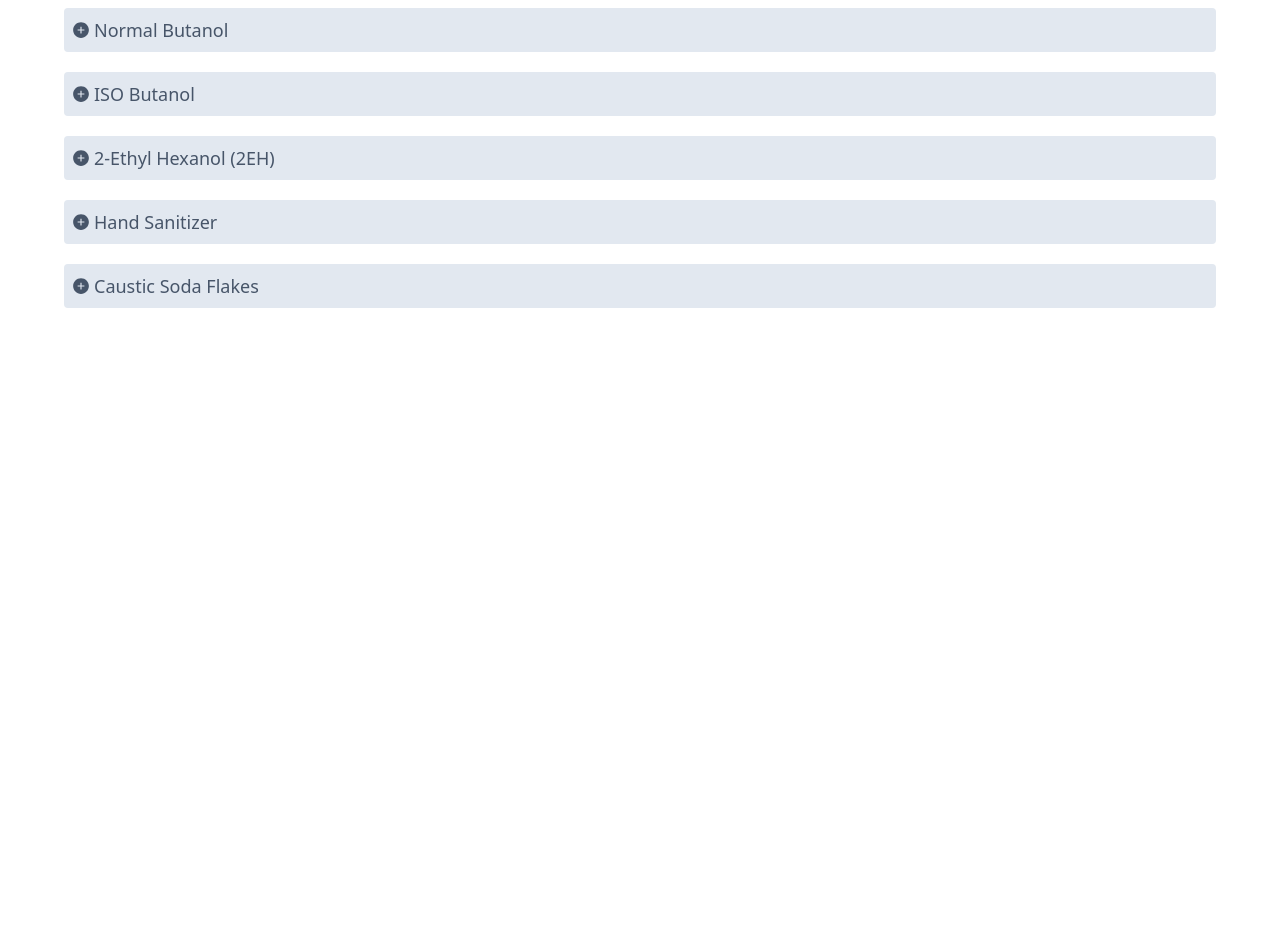
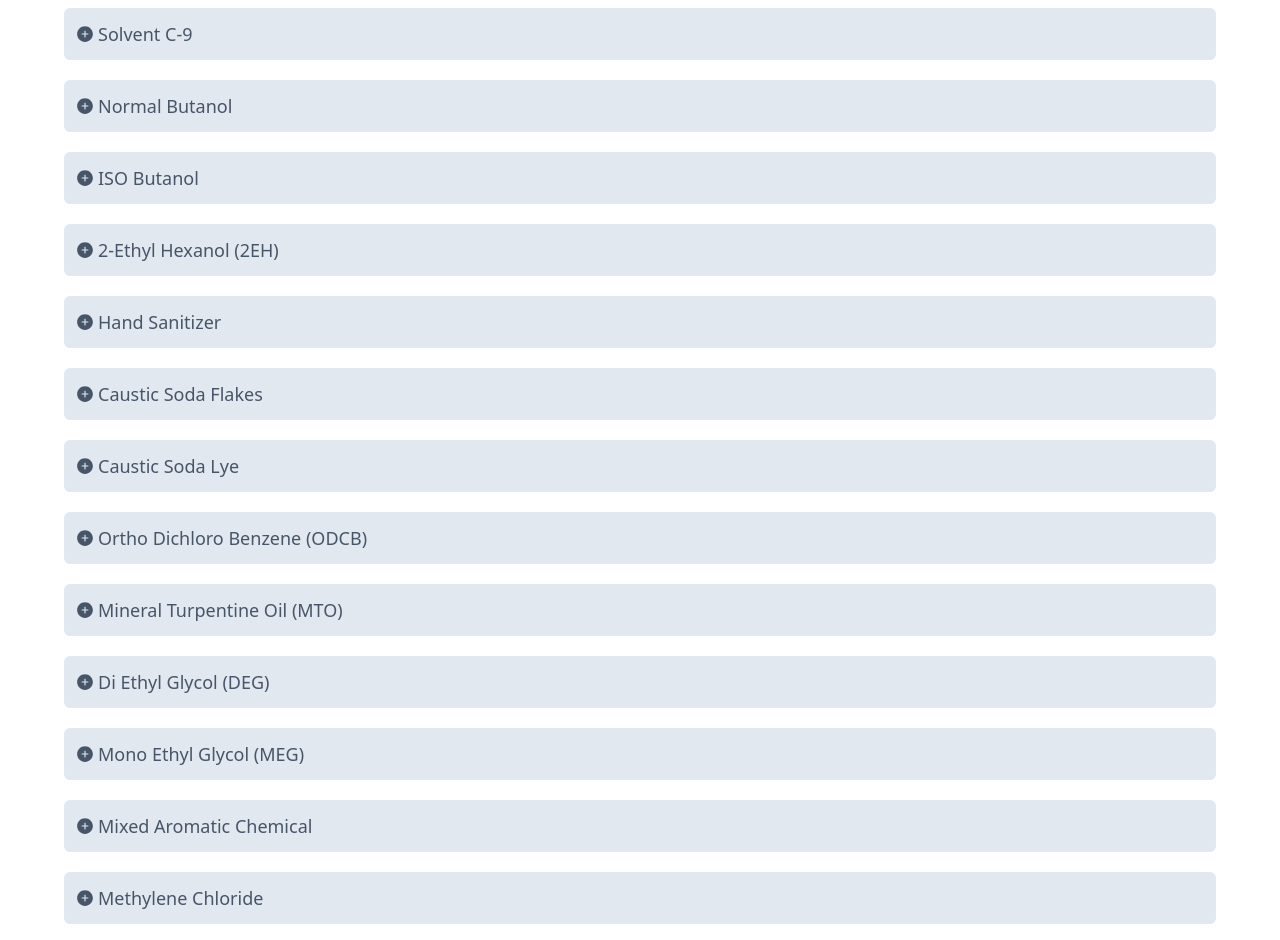
Before and after one commit to bmindustriesexport/bmindustries, a Next.js app: page /products in a window 1280 px wide. Shown: the part 740-1680 px from the top of the page. Before the commit the page ends 1048 px from the top, so only its background shows below. Built offline with nearby package versions, Linux system fonts and the light colour scheme.

Commit message:
products page created

```diff
--- a/src/components/productData.jsx
+++ b/src/components/productData.jsx
@@ -3,72 +3,84 @@ import React, { useState } from "react";
 import { AiFillMinusCircle, AiFillPlusCircle } from "react-icons/ai";
 import { FaFilePdf } from "react-icons/fa";
 
-const ProductData = ({ product, fadeOut, setFadeOut }) => {
-  const [openContent, setOpenContent] = useState(false);
-
-  const handleOpenContent = () => {
-    if (openContent) {
-      // fade out before setting openContent to false
-      setFadeOut(true);
-      setTimeout(() => {
-        setOpenContent(false);
-        setFadeOut(false);
-      }, 100); // delay 0.5s for the animation to complete
-    } else {
-      setOpenContent(true);
-    }
-  };
+const ProductData = ({
+  product,
+  toggleAccordionAnimationHandler,
+  mapIndex,
+  openAccordions,
+  openAccordionsAnimation,
+  toggleAccordionHandler,
+}) => {
   return (
     <>
       <div
         key={product.id}
-        onClick={handleOpenContent}
-        className={
-          openContent
-            ? "flex p-2 w-[90%] m-auto transition items-center gap-1 bg-sky-700 rounded-t-md cursor-pointer mt-5"
-            : "flex p-2 w-[90%] m-auto transition items-center  bg-slate-200 gap-1 rounded cursor-pointer mt-5"
-        }
+        onClick={() => toggleAccordionAnimationHandler(mapIndex)}
+        className={`flex w-[90%] m-auto  items-center mt-5 cursor-pointer`}
       >
-        {openContent ? (
+        <div
+          className={`flex p-3 items-center gap-1  rounded-t-md  cursor-pointer w-full ${
+            openAccordionsAnimation.includes(mapIndex)
+              ? " bg-sky-700"
+              : "bg-slate-200 rounded-md"
+          }`}
+        >
+          {openAccordionsAnimation.includes(mapIndex) ? (
             <AiFillMinusCircle
               className={
-              openContent
-                ? "text-white transition text-lg"
-                : "text-slate-600 transition text-lg"
+                openAccordionsAnimation.includes(mapIndex)
+                  ? "text-white  text-lg"
+                  : "text-slate-600  text-lg"
               }
             />
           ) : (
             <AiFillPlusCircle
               className={
-              openContent
-                ? "text-white transition text-lg"
-                : "text-slate-600 transition text-lg"
+                openAccordionsAnimation.includes(mapIndex)
+                  ? "text-white  text-lg"
+                  : "text-slate-600  text-lg"
               }
             />
           )}
 
           <h2
             className={
-            openContent ? "text-white text-lg" : "text-slate-600 text-lg"
+              openAccordionsAnimation.includes(mapIndex)
+                ? "text-white text-lg"
+                : "text-slate-600 text-lg"
             }
           >
             {product.title}
           </h2>
         </div>
-      {openContent ? (
+      </div>
+      {openAccordions.includes(mapIndex) ? (
         product.data ? (
           <div
-            className={`flex flex-col content w-[90%] m-auto p-2 border-l border-r border-b rounded-b ${
-              fadeOut ? "fade-out" : "fade-in"
-            }`}
+            className={`flex flex-col ${
+              openAccordionsAnimation.includes(mapIndex)
+                ? "content-fade-in"
+                : "content-fade-out"
+            } w-[90%] m-auto p-2 transition duration-500 border-l border-r border-b rounded-b `}
+            onAnimationEnd={() => {
+              !openAccordionsAnimation.includes(mapIndex) &&
+                toggleAccordionHandler(mapIndex);
+            }}
           >
+            {console.log("object")}
             <span className="text-lg">{product.data}</span>
           </div>
         ) : (
           <div
-            className={`flex flex-col content w-[90%] m-auto p-2 border-l border-r border-b rounded-b ${
-              fadeOut ? "fade-out" : "fade-in"
-            }`}
+            className={`flex flex-col ${
+              openAccordionsAnimation.includes(mapIndex)
+                ? "content-fade-in"
+                : "content-fade-out"
+            } w-[90%] m-auto p-2 border-l transition duration-500 border-r border-b rounded-b `}
+            onAnimationEnd={() => {
+              !openAccordionsAnimation.includes(mapIndex) &&
+                toggleAccordionHandler(mapIndex);
+            }}
           >
             <div className="flex flex-col">
               <span className="mt-1">
--- a/src/pages/products.jsx
+++ b/src/pages/products.jsx
@@ -1,12 +1,10 @@
 import ProductData from "@/components/productData";
 import Head from "next/head";
-import Link from "next/link";
 import { useState } from "react";
-import { AiFillPlusCircle, AiFillMinusCircle } from "react-icons/ai";
-import { FaFilePdf } from "react-icons/fa";
 
 const Products = () => {
-  const [fadeOut, setFadeOut] = useState(false);
+  const [openAccordions, setOpenAccordions] = useState([]);
+  const [openAccordionsAnimation, setOpenAccordionsAnimation] = useState([]);
   const productsData = [
     {
       id: 1,
@@ -52,7 +50,7 @@ const Products = () => {
       title: "Hydrogen Peroxide",
       Synonyms: "Hydroperoxide, Hydrogen Dioxide",
       Formula: "H<sub>2</sub>O<sub>2</sub>",
-      CAS_NO: "7 7722-84-1",
+      CAS_NO: "7722-84-1",
       Packaging: "Jerry Cans and IBC",
       Application:
         "Hydrogen peroxide (H2O2) is a pale blue liquid with strong oxidizing properties.One of its main uses is as a bleaching agent for textiles and paper. It is also used as a disinfectant and antiseptic in the healthcare industry, as well as in the production of personal care products such as toothpaste and mouthwash.Additionally, it is used to improve oil recovery in the petroleum industry and  is also used in the extraction and finishing of metals.",
@@ -170,77 +168,136 @@ const Products = () => {
       CAS_NO: "1310-73-2",
       Packaging: "20/50 Kg HDPE Bags with inner HM-HDPE Line",
       Application:
-        " Caustic soda flakes are widely used in small-scale industries. They are used to make soap, cleaning agents, and remove impurities in textiles and crude oil refining. Their strong alkaline nature makes them effective for removing dirt and grease.They are also used in the production of synthetic fibers. In the petroleum industry, caustic soda flakes are used to refine crude oil and remove impurities.",
+        "Caustic soda flakes are widely used in small-scale industries. They are used to make soap, cleaning agents, and remove impurities in textiles and crude oil refining. Their strong alkaline nature makes them effective for removing dirt and grease.They are also used in the production of synthetic fibers. In the petroleum industry, caustic soda flakes are used to refine crude oil and remove impurities.",
+      pdf_title: "PDF TITLE",
+      pdf_link: "/test.pdf",
+    },
+    {
+      id: 15,
+      title: "Caustic Soda Lye",
+      Synonyms: "White caustic solution , Sodium hydrate solution",
+      Formula: "NaOH",
+      CAS_NO: "1310-73-2",
+      Packaging: "In Tanker load",
+      Application:
+        "Caustic soda lye is used in various industries, including soap and cleaning agents, pulp and paper, textiles, and water treatment. It is also used in food processing and the production of chemicals like detergents, bleach, and pharmaceuticals.",
+      pdf_title: "PDF TITLE",
+      pdf_link: "/test.pdf",
+    },
+    {
+      id: 16,
+      title: "Ortho Dichloro Benzene (ODCB)",
+      Synonyms: "Ortho - Dichlorobenzol , 1,2 - dichlorobenzene",
+      Formula: "C<sub>6</sub>H<sub>4</sub>Cl<sub>2</sub>",
+      CAS_NO: "95-50-1",
+      Packaging: "ISO Container, 250 Kgs GI Drums / Road Tanker",
+      Application:
+        " Ortho-dichlorobenzene (ODCB) is used as a pesticide, fumigant, solvent, and ingredient in various products such as adhesives, cleaners, and air fresheners. It is also used in the production of dyes, pharmaceuticals, and synthetic resins due to its high stability and low volatility.",
+      pdf_title: "PDF TITLE",
+      pdf_link: "/test.pdf",
+    },
+    {
+      id: 17,
+      title: "Mineral Turpentine Oil (MTO)",
+      Synonyms: "White Spirit , Petroleum Spirits",
+      CAS_NO: "8006-64-2",
+      Packaging: "MS Drums(210 liter), ISO Tank and Bulk",
+      Application:
+        "Mineral turpentine oil is a versatile solvent used for thinning paints and varnishes, cleaning machinery and tools, producing chemicals, and manufacturing rubber and textiles. It can also be used as a fuel.",
+      pdf_title: "PDF TITLE",
+      pdf_link: "/test.pdf",
+    },
+    {
+      id: 18,
+      title: "Di Ethyl Glycol (DEG)",
+      Synonyms: "Diethyl Carbinol , 2,2'-Oxydiethanol",
+      Formula: "C<sub>4</sub>H<sub>10</sub>O<sub>3</sub>",
+      CAS_NO: "111-46-6",
+      Packaging: "MS Drums/plastic drums(210 liter), ISO Tank and Bulk",
+      Application:
+        "Di Ethyl Glycol (DEG) is a versatile chemical used as a solvent for resins, dyes, and oils, as a coupling agent in water-based coatings and inks, and as a component in antifreeze and heat transfer fluids. It is also used in the production of  lubricants, surfactants, and polyester resins, and among other applications.",
+      pdf_title: "PDF TITLE",
+      pdf_link: "/test.pdf",
+    },
+    {
+      id: 19,
+      title: "Mono Ethyl Glycol (MEG)",
+      Synonyms: "1,2-ethanediol or 1,2-Dihydroxyethane",
+      Formula: "C<sub>2</sub>H<sub>6</sub>O<sub>2</sub>",
+      CAS_NO: "107-21-1",
+      Packaging: "MS Drums/plastic drums(210 liter), ISO Tank and Bulk",
+      Application:
+        "Mono Ethyl Glycol (MEG) is a versatile chemical used as a raw material in the production of polyester fibers and resins, as a solvent for paints and coatings, and in the production of antifreeze and coolants for automobiles. It is also used in the production of detergents, cosmetics, and pharmaceuticals.",
+      pdf_title: "PDF TITLE",
+      pdf_link: "/test.pdf",
+    },
+    {
+      id: 20,
+      title: "Mixed Aromatic Chemical",
+      data: "We can formulate Mixed Aromatic Chemical as per your required proportions of solvents. Examples of Mixed Aromatic Chemical are Slow Drying Mixed Aromatic Chemical , Fast Drying Mixed Aromatic Chemical . Please share with us your proportions or share COA & MSDS for us to get back to you with the same. If you would like to discuss further please contact us.",
+      pdf_title: "PDF TITLE",
+      pdf_link: "/test.pdf",
+    },
+    {
+      id: 21,
+      title: "Methylene Chloride",
+      Synonyms: "Methylene dichloride, Refrigerant-30, Freon-30, R-30, DCM",
+      Formula: "CH<sub>2</sub>Cl<sub>2",
+      CAS_NO: "75-09-2",
+      Packaging: "MS Drums, ISO Tank and Bulk",
+      Application:
+        "-Methylene chloride is a colorless,  versatile solvent used in adhesives, paint, chemical processing, pharmaceuticals, metal cleaning, and as a propellant in aerosols and a blowing agent in the production of polyurethane foams.",
       pdf_title: "PDF TITLE",
       pdf_link: "/test.pdf",
     },
   ];
 
+  const toggleAccordionAnimationHandler = (index) => {
+    if (openAccordionsAnimation.includes(index)) {
+      setOpenAccordionsAnimation((prev) =>
+        prev.filter(
+          (singleOpenAccordionIndex) => singleOpenAccordionIndex !== index
+        )
+      );
+    } else {
+      setOpenAccordionsAnimation([...openAccordionsAnimation, index]);
+      setOpenAccordions([...openAccordions, index]);
+    }
+  };
+
+  const toggleAccordionHandler = (index) => {
+    if (openAccordions.includes(index)) {
+      setOpenAccordions((prev) =>
+        prev.filter(
+          (singleOpenAccordionIndex) => singleOpenAccordionIndex !== index
+        )
+      );
+    }
+  };
   return (
     <>
       <Head>
         <title>Products</title>
-        <style>{`
-          .content {
-            opacity: 0;
-            animation: ${fadeOut ? "fade-out" : "fade-in"} 0.5s ease forwards;
-          }
-
-          @keyframes fade-in {
-            0% {
-              opacity: 0;
-              transform: translateY(-50%);
-            }
-            50% {
-              opacity: 0;
-            }
-            100% {
-              opacity: 1;
-              transform: translateY(0);
-            }
-          }
-
-        .plusBtn{
-            transform: rotate(360deg);
-            transition: 1s;
-            }
-
-          @keyframes fade-out {
-            0% {
-              opacity: 1;
-              transform: translateY(0);
-            }
-            50% {
-              opacity: 0;
-            }
-            100% {
-              opacity: 0;
-              transform: translateY(-50%);
-            }
-          }
-
-
-        `}</style>
       </Head>
       <div>
         <h1 className="text-sky-600 font-bold text-3xl text-center p-4 mt-1">
           Products
         </h1>
-        {/* <ProductsData
-          handleOpenContent={handleOpenContent}
-          openContent={openContent}
-          fadeOut={fadeOut}
-        /> */}
 
         {productsData.map((product, index) => {
           return (
-            <ProductData
-              product={product}
-              key={product.id}
-              fadeOut={fadeOut}
-              setFadeOut={setFadeOut}
-              mapIndex={index}
-            />
+            <div key={product.id} className="mb-4">
+              <ProductData
+                product={product}
+                mapIndex={index}
+                toggleAccordionAnimationHandler={
+                  toggleAccordionAnimationHandler
+                }
+                openAccordions={openAccordions}
+                openAccordionsAnimation={openAccordionsAnimation}
+                toggleAccordionHandler={toggleAccordionHandler}
+              />
+            </div>
           );
         })}
       </div>
```
Also changed, not shown: src/styles/globals.css (+47 -0 lines). Lines whose indentation alone changed are shown as unchanged.
